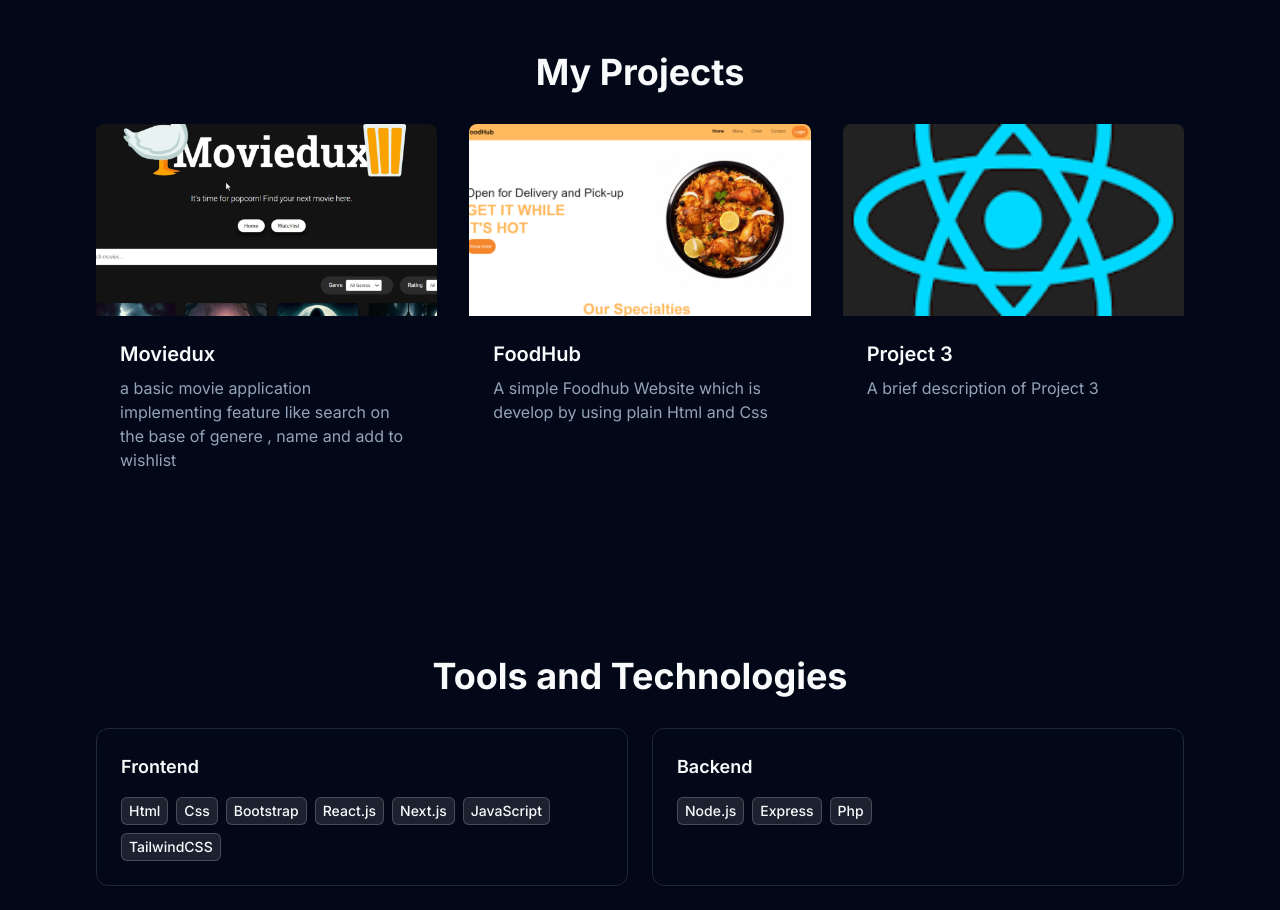
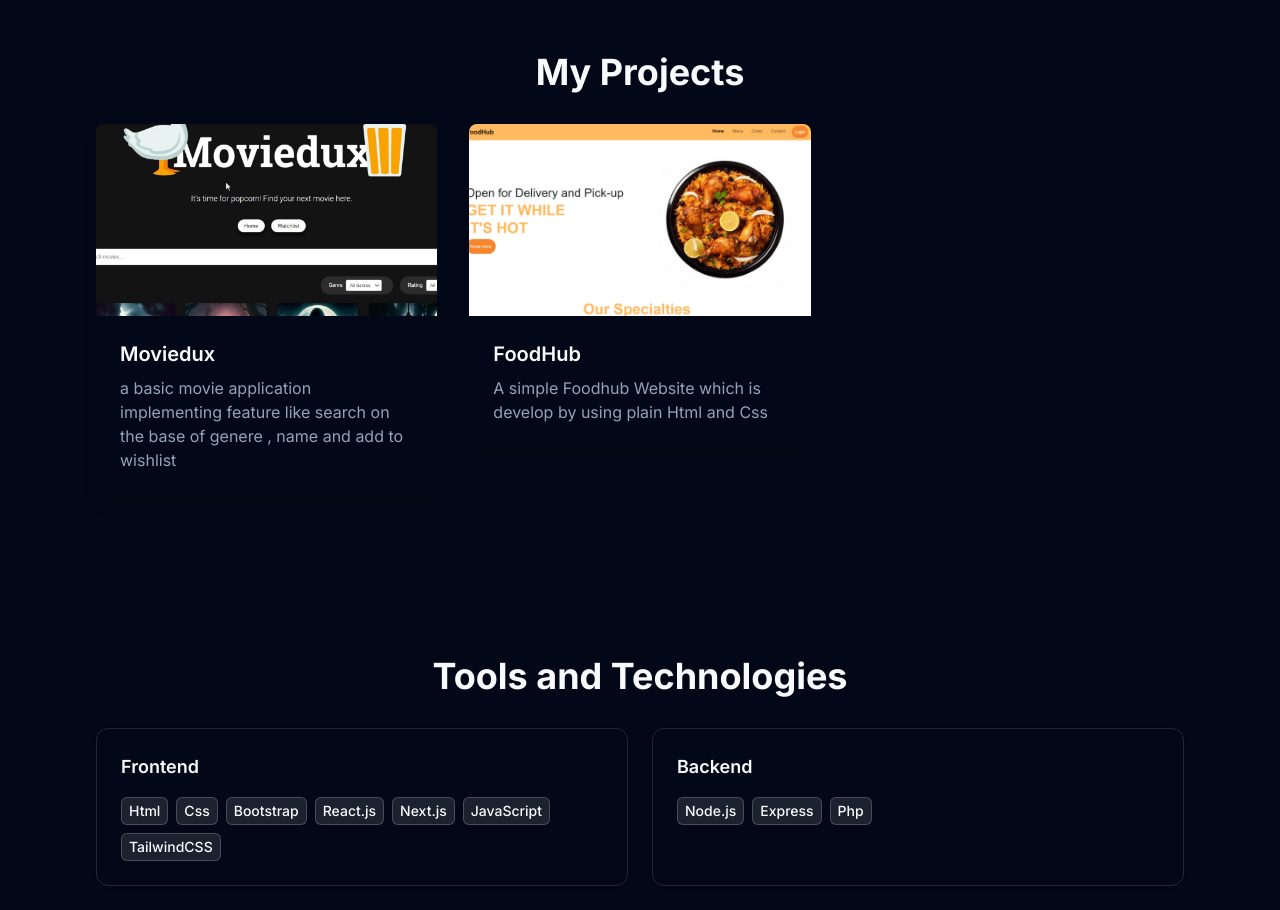
Before and after one commit to Yashgite/portfolio, a Next.js app: page / in a window 1280 px wide. Shown: the part 2100-3010 px from the top of the page. Built offline with nearby package versions, Linux system fonts and the light colour scheme.

Commit message:
remove project 3

```diff
--- a/components/projects.jsx
+++ b/components/projects.jsx
@@ -16,12 +16,12 @@ const projects = [
     image: "./prj2.png",
     link: "https://codesandbox.io/p/sandbox/github/Yashgite/FoodHub",
   },
-  {
-    title: "Project 3",
-    description: "A brief description of Project 3",
-    image: "/react.png",
-    link: "#",
-  },
+  // {
+  //   title: "Project 3",
+  //   description: "A brief description of Project 3",
+  //   image: "/react.png",
+  //   link: "#",
+  // },
 ]
 
 const Projects = () => {
```
